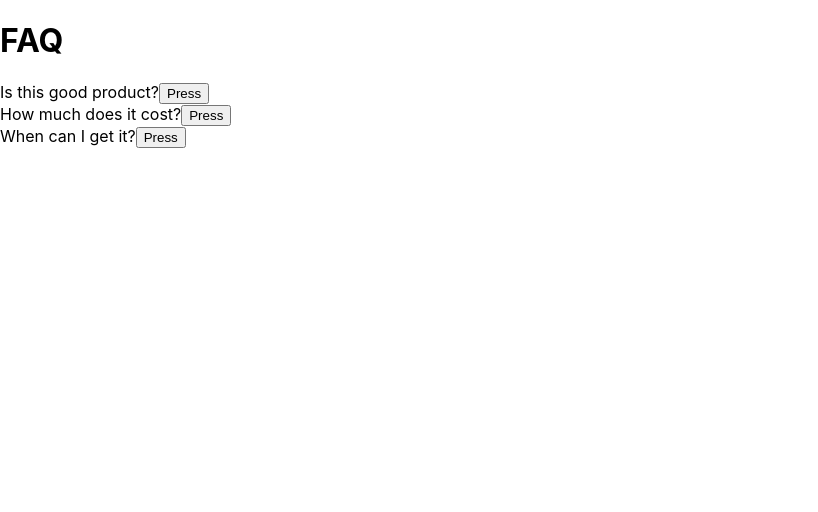
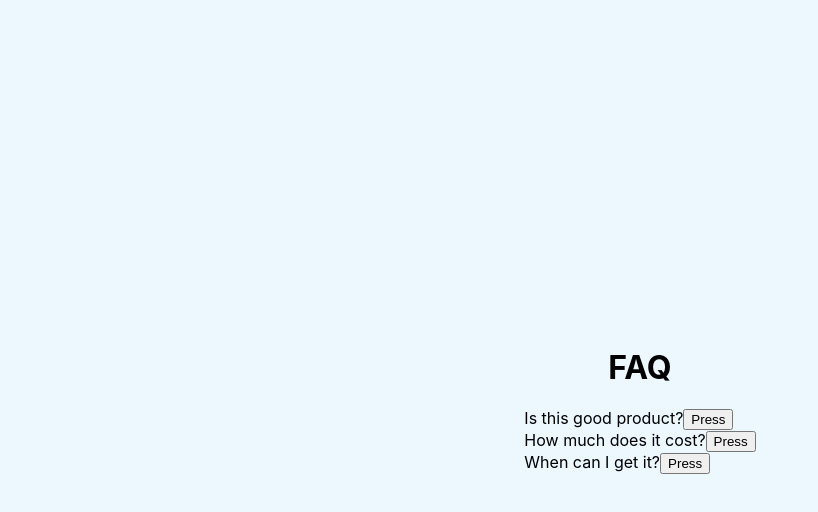
Before and after one commit to PuspitaGoswami/FAQ-Accordion, a React (Create React App) app: page / in a window 1280 px wide. Shown: the top 512 px of the page, without its empty margins (0-818 px from the left). Built offline with nearby package versions, Linux system fonts and the light colour scheme.

Commit message:
style: Center and update background color

```diff
--- a/src/App.css
+++ b/src/App.css
@@ -1,38 +1,8 @@
-.App {
-  text-align: center;
-}
-
-.App-logo {
-  height: 40vmin;
-  pointer-events: none;
-}
-
-@media (prefers-reduced-motion: no-preference) {
-  .App-logo {
-    animation: App-logo-spin infinite 20s linear;
-  }
-}
-
-.App-header {
-  background-color: #282c34;
-  min-height: 100vh;
+.container{
   display: flex;
+  justify-content: center;
   flex-direction: column;
   align-items: center;
-  justify-content: center;
-  font-size: calc(10px + 2vmin);
-  color: white;
+  height: 100vh;
+  background-color: #ECF7FE;
 }
-
-.App-link {
-  color: #61dafb;
-}
-
-@keyframes App-logo-spin {
-  from {
-    transform: rotate(0deg);
-  }
-  to {
-    transform: rotate(360deg);
-  }
-}
--- a/src/App.js
+++ b/src/App.js
@@ -40,7 +40,7 @@
 
 
   return(
-    <div>
+    <div className='container'>
       <div><h1>FAQ</h1></div>
       <div>
         {questions.map((question)=>(
```
